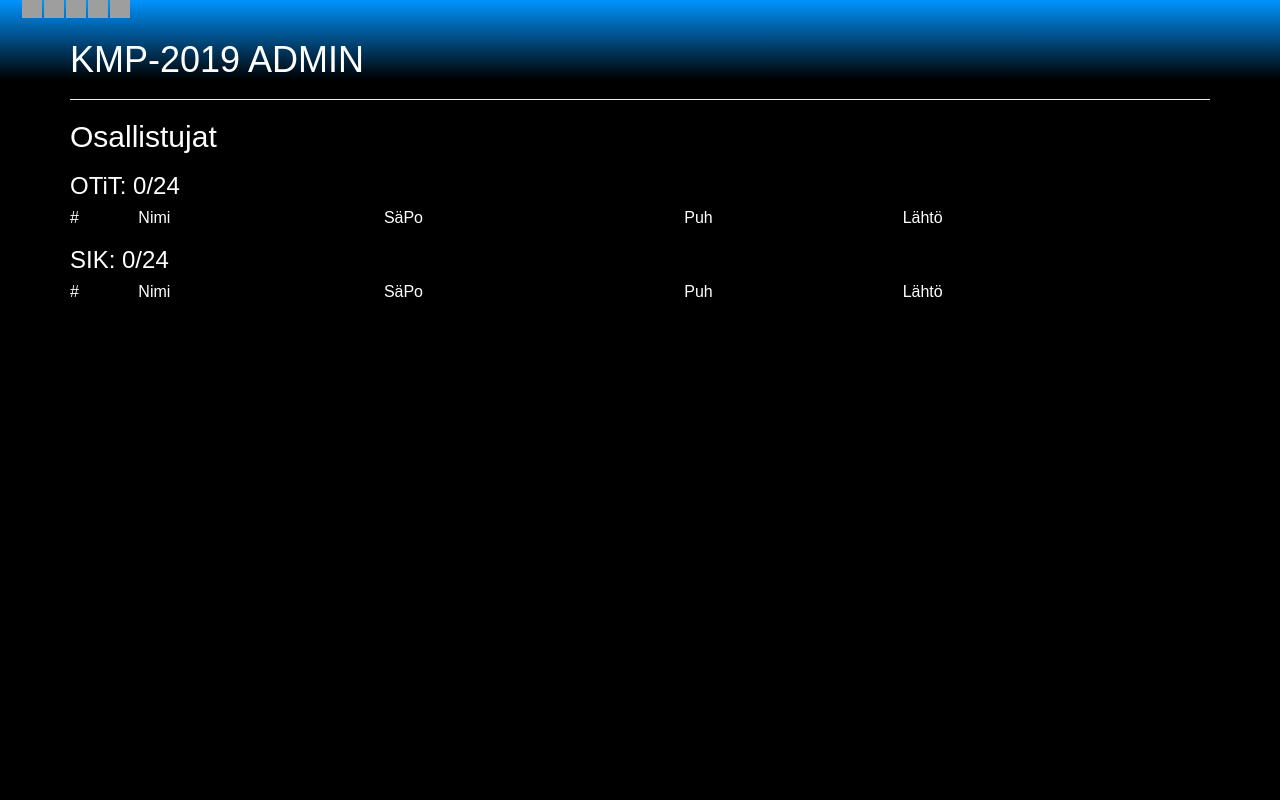
After one commit to Glukoosi/flaskquery, a Flask app: page /admin in a window 1280 px wide. The commit adds this page. Run offline with Flask 2, Linux system fonts and the light colour scheme; data that the repository does not hold is empty; some libraries are stand-ins or nearby versions; grey boxes are pictures that could not be loaded.

Commit message:
KMP version of the query

```diff
--- a/app/routes.py
+++ b/app/routes.py
@@ -3,40 +3,66 @@ from app import app, db
 from app.forms import Form
 from app.models import Model
 from datetime import datetime
+from flask_basicauth import BasicAuth
+import os
+
+app.config['BASIC_AUTH_USERNAME'] = os.environ.get("ADMIN_USER") or 'admin'
+app.config['BASIC_AUTH_PASSWORD'] = os.environ.get("ADMIN_PASSWORD") or 'helevetinhyvasalasana' # TODO: this could be somewhere else
+
+basic_auth = BasicAuth(app)
+
 
 @app.route('/', methods=['GET', 'POST'])
 def index():
     form = Form()
 
-    starttime = datetime(2018, 1, 19, 12, 00, 00)
-    endtime = datetime(3018, 2, 2, 23, 59, 00)
+    starttime = datetime(2019, 2, 18, 13, 37, 00)
+    endtime = datetime(2019, 3, 15, 00, 00, 00)
     nowtime = datetime.now()
 
-    limit = 64
-    maxlimit = 100
+    limit = 24
 
-    entrys = Model.query.all()
-    count = Model.query.count()
+    o_entries = Model.query.filter_by(guild="otit")
+    s_entries = Model.query.filter_by(guild="sik")
+    o_count = Model.query.filter_by(guild="otit").count()
+    s_count = Model.query.filter_by(guild="sik").count()
 
-    if form.validate_on_submit() and count <= maxlimit:
-        flash('Thank you for participating')
+    if form.validate_on_submit():
+        flash('Kiitos ilmoittautumisesta!')
         sub = Model(
-            string = form.string.data,
-            boolean = form.boolean.data,
-            radio = form.string.data,
-            text = form.text.data,
-            datetime = nowtime,
+
+            name=form.name.data,
+            mail=form.mail.data,
+            guild=form.guild.data,
+            phone=form.phone.data,
+            place=form.place.data,
+            datetime=nowtime
         )
         db.session.add(sub)
         db.session.commit()
         return redirect(url_for('index'))
-    elif form.is_submitted() and count > maxlimit:
-        flash('Query is already full')
-    return render_template('index.html', title='Query',
-                                         entrys=entrys,
-                                         count=count,
-                                         starttime=starttime,
-                                         endtime=endtime,
-                                         nowtime=nowtime,
-                                         limit=limit,
-                                         form=form)
+    return render_template('index.html', title='KMP-2019 Ilmoittautuminen',
+                           o_entries=o_entries,
+                           s_entries=s_entries,
+                           o_count=o_count,
+                           s_count=s_count,
+                           starttime=starttime,
+                           endtime=endtime,
+                           nowtime=nowtime,
+                           limit=limit,
+                           form=form)
+
+@app.route('/admin', methods=['GET'])
+@basic_auth.required
+def admin():
+    limit = 24
+    o_entries = Model.query.filter_by(guild="otit")
+    s_entries = Model.query.filter_by(guild="sik")
+    o_count = Model.query.filter_by(guild="otit").count()
+    s_count = Model.query.filter_by(guild="sik").count()
+    return render_template('admin.html', title='KMP-2019 ADMIN',
+                           o_entries=o_entries,
+                           s_entries=s_entries,
+                           o_count=o_count,
+                           s_count=s_count,
+                           limit=limit)
--- /dev/null
+++ b/app/static/script.js
@@ -0,0 +1,51 @@
+document.addEventListener('DOMContentLoaded', function(){
+var follow1 = document.getElementById("beer4");
+var follow2 = document.getElementById("beer3");
+var follow3 = document.getElementById("beer2");
+var follow4 = document.getElementById("beer1");
+var follow5 = document.getElementById("bus");
+var mouse = {x: 0, y: 0}; //mouse.x, mouse.y
+
+document.addEventListener("mousemove", getMouse);
+
+follow1.style.position = "absolute"; //css
+follow2.style.position = "absolute"; //css
+follow3.style.position = "absolute"; //css
+follow4.style.position = "absolute"; //css
+follow5.style.position = "absolute"; //css
+
+var follow1pos = {x: 0, y: 0};
+var follow2pos = {x: 0, y: 0};
+var follow3pos = {x: 0, y: 0};
+var follow4pos = {x: 0, y: 0};
+var follow5pos = {x: 0, y: 0};
+
+setInterval(followMouse, 50, follow2pos, follow1pos, follow1);
+setInterval(followMouse, 50, follow3pos, follow2pos, follow2);
+setInterval(followMouse, 50, follow4pos, follow3pos, follow3);
+setInterval(followMouse, 50, follow5pos, follow4pos, follow4);
+setInterval(followMouse, 50, mouse, follow5pos, follow5);
+
+
+function getMouse(e) {
+    mouse.x = e.pageX - 11;
+    mouse.y = e.pageY;
+}
+
+function followMouse(target, beepos, bee) {
+    //1. find distance X , distance Y
+    var distX = target.x + 22 - beepos.x;
+    var distY = target.y - beepos.y;
+    //Easing motion
+    //Progressive reduction of distance
+    beepos.x += distX / (3 );
+    beepos.y += distY / (3 );
+
+    bee.style.left = beepos.x + "px";
+    bee.style.top = beepos.y + "px";
+
+
+}
+
+    // your code goes here
+}, false);
--- a/app/static/stylesheet.css
+++ b/app/static/stylesheet.css
@@ -2,3 +2,48 @@
     margin-right: 0;
     margin-left: 0;
 }
+
+.extra-label{
+    margin-bottom: 0;
+    margin-top: 10px;
+}
+
+.return_msg{
+    font-size: 40px;
+    animation: flash 5s linear;
+}
+
+.flashes{
+    padding-top: 50px;
+}
+
+html, body {
+    width: 100%;
+    margin: 0;
+    padding: 0;
+}
+
+table{
+    width: 100%;
+}
+
+body {
+    background-size: cover;
+    background: linear-gradient(#0094ff, #000000 10%) repeat-x fixed center #000000;
+    color: white;
+    font-family: "arial", serif;
+}
+
+@keyframes flash {
+    0% { background-color: rgba(236, 234, 255, 0.63)
+    }
+    100% { background-color: rgba(0, 142, 245, 0)
+    }
+}
+
+.follow {
+    pointer-events: none;
+    position: relative;
+    width: 20px;
+    height: 18px;
+}
--- /dev/null
+++ b/app/templates/admin.html
@@ -0,0 +1,103 @@
+{% import "bootstrap/wtf.html" as wtf %}
+
+{% extends "headers.html" %}
+
+{% block content %}
+<div class="container">
+    <div class="page-header">
+        <h1>{{ title }}</h1>
+    </div>
+    <h2>Osallistujat</h2>
+    <h3>OTiT: {{ o_count }}/{{ limit }}</h3>
+    <table>
+        <thead>
+        <tr>
+            <td>
+                #
+            </td>
+            <td>
+                Nimi
+            </td>
+            <td>
+                SäPo
+            </td>
+            <td>
+                Puh
+            </td>
+            <td>
+                Lähtö
+            </td>
+        </tr>
+        </thead>
+        <tbody>
+        {% for entry in o_entries %}
+            <tr>
+            <td>{{ loop.index }}.
+                {% if loop.index > limit %}
+                    (Vara)
+                {% endif %}
+            </td>
+            <td>
+                {{ entry.name }}
+            </td>
+            <td>
+                {{ entry.mail }}
+            </td>
+            <td>
+                {{ entry.phone }}
+            </td>
+            <td>
+                {{ entry.place }}
+            </td>
+            </tr>
+        {% endfor %}
+        </tbody>
+    </table>
+
+    <h3>SIK: {{ s_count }}/{{ limit }}</h3>
+    <table>
+        <thead>
+        <tr>
+            <td>
+                #
+            </td>
+            <td>
+                Nimi
+            </td>
+            <td>
+                SäPo
+            </td>
+            <td>
+                Puh
+            </td>
+            <td>
+                Lähtö
+            </td>
+        </tr>
+        </thead>
+        <tbody>
+        {% for entry in s_entries %}
+            <tr>
+            <td>{{ loop.index }}.
+                {% if loop.index > limit %}
+                    (Vara)
+                {% endif %}
+            </td>
+            <td>
+                {{ entry.name }}
+            </td>
+            <td>
+                {{ entry.mail }}
+            </td>
+            <td>
+                {{ entry.phone }}
+            </td>
+            <td>
+                {{ entry.place }}
+            </td>
+            </tr>
+        {% endfor %}
+        </tbody>
+    </table>
+</div>
+{% endblock %}
--- a/app/templates/headers.html
+++ b/app/templates/headers.html
@@ -1,26 +1,47 @@
 <html>
 <head>
-    <meta charset="utf-8" />
+    <meta charset="utf-8"/>
     <meta http-equiv="X-UA-Compatible" content="IE=edge">
     <meta name="viewport" content="width=device-width, initial-scale=1">
 
-    <title>{{ title }}</title>
+    <title>KMP 2019 ILMO</title>
 
-    <link rel="stylesheet" href="https://maxcdn.bootstrapcdn.com/bootstrap/3.3.7/css/bootstrap.min.css" integrity="sha384-BVYiiSIFeK1dGmJRAkycuHAHRg32OmUcww7on3RYdg4Va+PmSTsz/K68vbdEjh4u" crossorigin="anonymous">
-    <link rel="stylesheet" href="/static/stylesheet.css">
+    <link rel="stylesheet" href="https://maxcdn.bootstrapcdn.com/bootstrap/3.3.7/css/bootstrap.min.css"
+          integrity="sha384-BVYiiSIFeK1dGmJRAkycuHAHRg32OmUcww7on3RYdg4Va+PmSTsz/K68vbdEjh4u" crossorigin="anonymous">
+    <link rel="stylesheet" href="https://www.otit.fi/kmp/static/stylesheet.css">
+    <script src="https://ajax.googleapis.com/ajax/libs/jquery/1.12.4/jquery.min.js"></script>
+    <script src="https://maxcdn.bootstrapcdn.com/bootstrap/3.3.7/js/bootstrap.min.js"
+            integrity="sha384-Tc5IQib027qvyjSMfHjOMaLkfuWVxZxUPnCJA7l2mCWNIpG9mGCD8wGNIcPD7Txa"
+            crossorigin="anonymous"></script>
+    <script src="https://www.otit.fi/kmp/static/script.js"></script>
 </head>
 <body>
-    <script src="https://ajax.googleapis.com/ajax/libs/jquery/1.12.4/jquery.min.js"></script>
-    <script src="https://maxcdn.bootstrapcdn.com/bootstrap/3.3.7/js/bootstrap.min.js" integrity="sha384-Tc5IQib027qvyjSMfHjOMaLkfuWVxZxUPnCJA7l2mCWNIpG9mGCD8wGNIcPD7Txa" crossorigin="anonymous"></script>
+<div class="return_msg">
+    <div class="container">
         {% with messages = get_flashed_messages() %}
             {% if messages %}
-        <ul class=flashes>
+                <div class=flashes>
                     {% for message in messages %}
-          <li>{{ message }}</li>
+                        {{ message }}<br>
                     {% endfor %}
-        </ul>
+                </div>
             {% endif %}
         {% endwith %}
+    </div>
+    <img id="bus" class="follow"
+         src="https://emojipedia-us.s3.dualstack.us-west-1.amazonaws.com/thumbs/120/microsoft/153/bus_1f68c.png">
+    <img id="beer1" class="follow"
+         src="https://emojipedia-us.s3.dualstack.us-west-1.amazonaws.com/thumbs/120/microsoft/153/beer-mug_1f37a.png">
+    <img id="beer2" class="follow"
+         src="https://emojipedia-us.s3.dualstack.us-west-1.amazonaws.com/thumbs/120/microsoft/153/beer-mug_1f37a.png">
+
+    <img id="beer3" class="follow"
+         src="https://emojipedia-us.s3.dualstack.us-west-1.amazonaws.com/thumbs/120/microsoft/153/beer-mug_1f37a.png">
+
+    <img id="beer4" class="follow"
+         src="https://emojipedia-us.s3.dualstack.us-west-1.amazonaws.com/thumbs/120/microsoft/153/beer-mug_1f37a.png">
+
+</div>
 {% block content %}{% endblock %}
 </body>
 </html>
--- a/requirements.txt
+++ b/requirements.txt
@@ -17,3 +17,4 @@ SQLAlchemy==1.2.14
 visitor==0.1.3
 Werkzeug==0.14.1
 WTForms==2.2.1
+Flask-BasicAuth
```
Also changed, not shown: app/forms.py (+11 -7 lines), app/models.py (+5 -4 lines), app/templates/index.html (+43 -12 lines), app/static/img/bus.png (added), 2 other files. Lines whose indentation alone changed are shown as unchanged.
